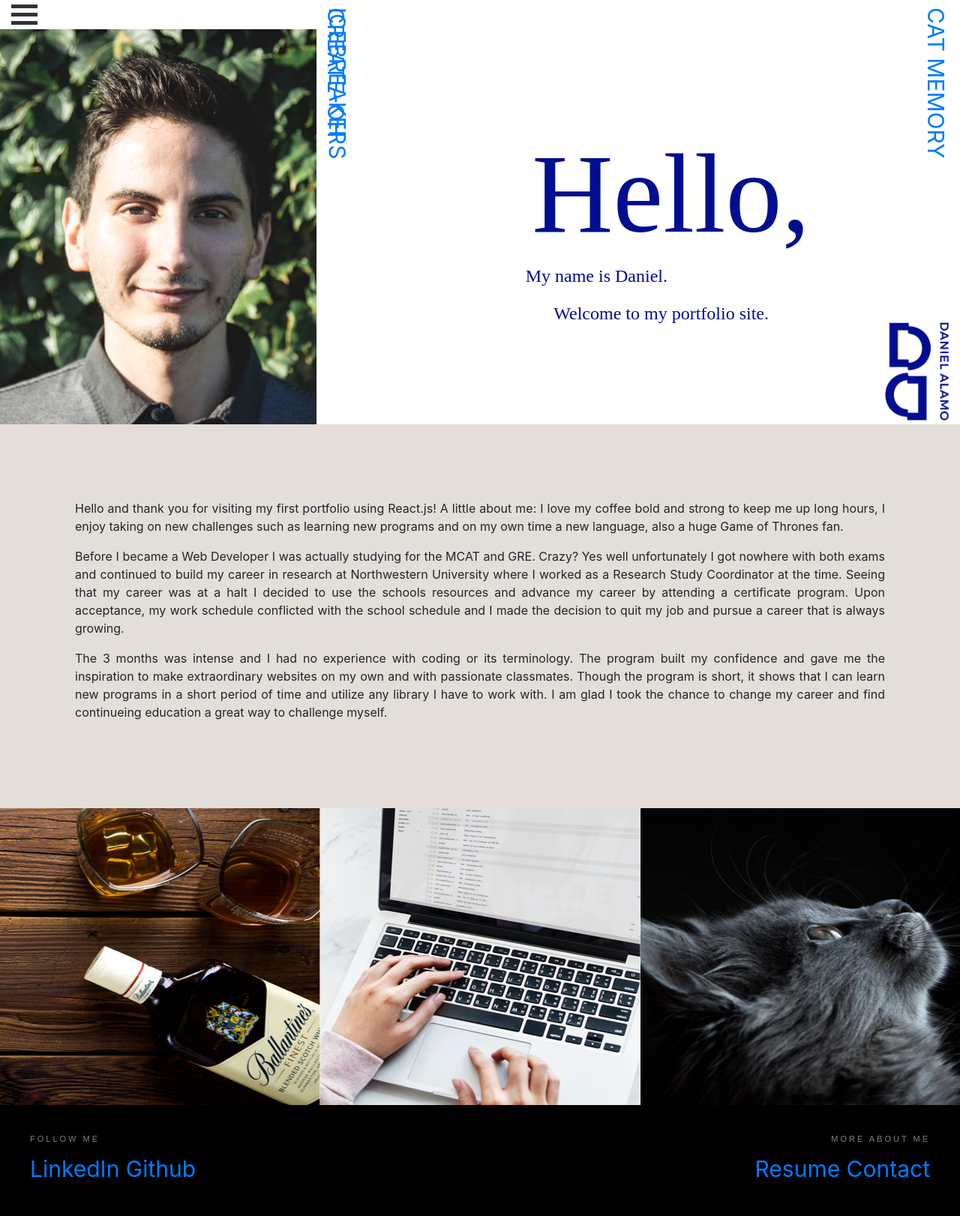
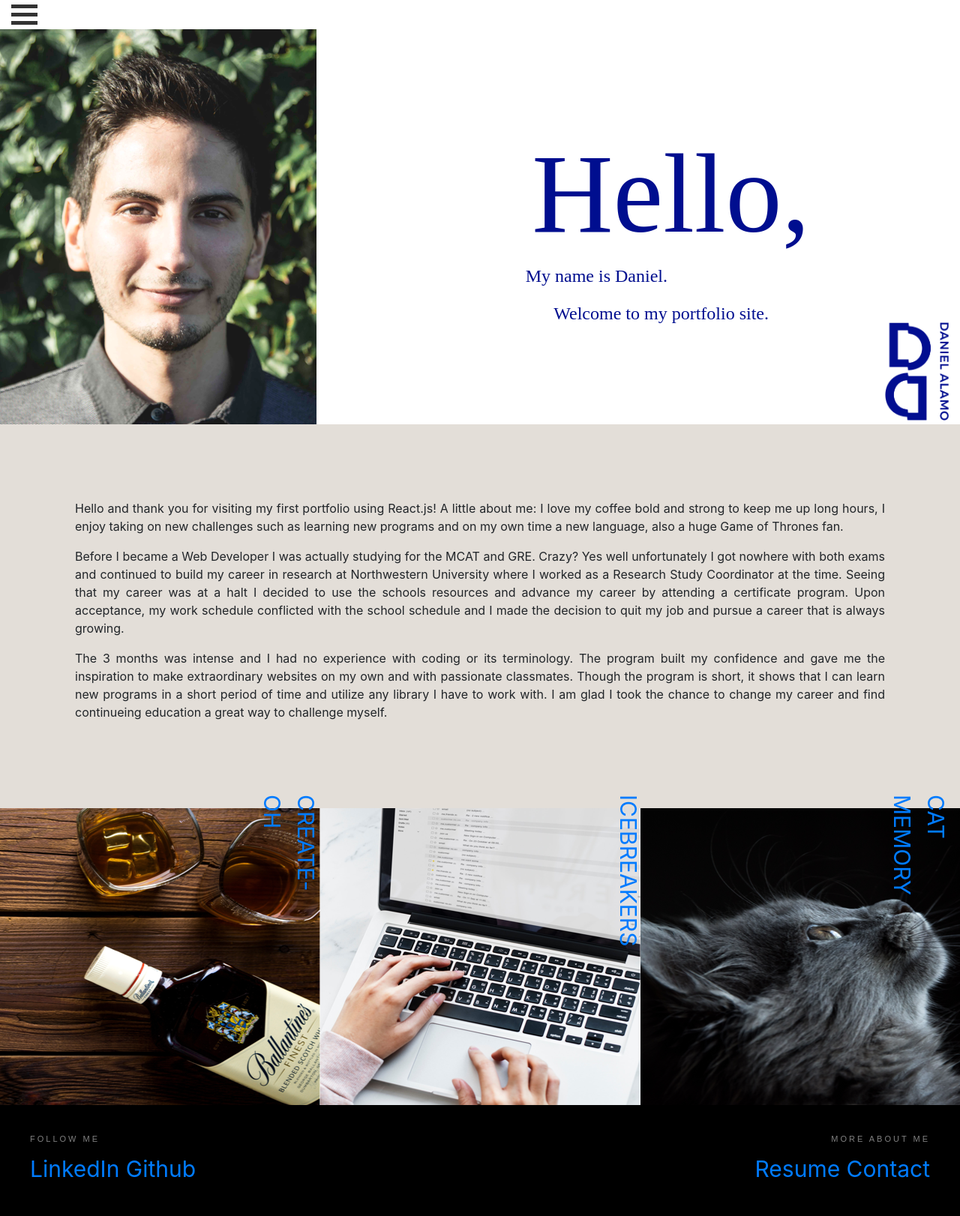
Before and after one commit to dalamo20/Basic-Portfolio, a PHP site: page / in a window 1280 px wide. Shown: the whole page at 75% size. Run offline with PHP 8.4, Linux system fonts and the light colour scheme.

Commit message:
project links aligned with img's

```diff
--- a/assets/css/style.css
+++ b/assets/css/style.css
@@ -2,6 +2,7 @@
 
   #imageDalamo {
     margin-left: -15px;
+    position: relative;
   }
 
   #myLogo {
@@ -93,33 +94,29 @@ p {
     display: flex;
 }
 
-/* .column {
-    float: left;
+#createohImg icebreakerImg catmemoryImg {
+    position: relative;
 }
-
-.row::after {
-    content: "";
-    clear: both;
-} */
 
 #catLink {
     position: absolute;
     writing-mode: vertical-rl;
     right: 10px;
-    top: 10px;
+    top: 1060px;
 }
 
 #createLink {
     position: absolute;
     writing-mode: vertical-rl;
-    top: 10px;
-    left: 425px;
+    top: 1060px;
+    left: 340px;
 }
 
 #iceLink {
     position: absolute;
     writing-mode: vertical-rl;
-    top: 10px;
+    top: 1060px;
+    right: 420px;
 }
 
 a {
--- a/index.html
+++ b/index.html
@@ -67,7 +67,7 @@
   <div class="projects">
     <div class="flex-container">
       <div>
-        <img src="./assets/images/createoh.png" class="createohImg" />
+        <img src="./assets/images/createoh.png" id="createohImg" />
         <div class="content">
           <span class="project">
             <a id="createLink" href="https://create-oh.herokuapp.com/"> CREATE-OH </a>
@@ -75,7 +75,7 @@
         </div>
       </div>
       <div>
-        <img src="./assets/images/icebreakers.png" class="icebreakerImg" />
+        <img src="./assets/images/icebreakers.png" id="icebreakerImg" />
         <div class="content">
           <span class="project">
             <a id="iceLink" href="https://icebreakernu.herokuapp.com/"> ICEBREAKERS </a>
@@ -83,7 +83,7 @@
         </div>
       </div>
       <div>
-        <img src="./assets/images/catmemory.png" class="catmemoryImg" />
+        <img src="./assets/images/catmemory.png" id="catmemoryImg" />
         <div class="content">
           <span class="project">
             <a id="catLink" href="https://catmemory.herokuapp.com/"> CAT MEMORY </a>
@@ -141,6 +141,38 @@
 
 
 
+
+
+
+
+
+
+
+
+
+
+
+
+
+
+
+
+
+
+
+
+
+
+
+
+
+
+
+
+
+
+
+
 </script>
 
 </html>
```
Also changed, not shown: 1 other file.
